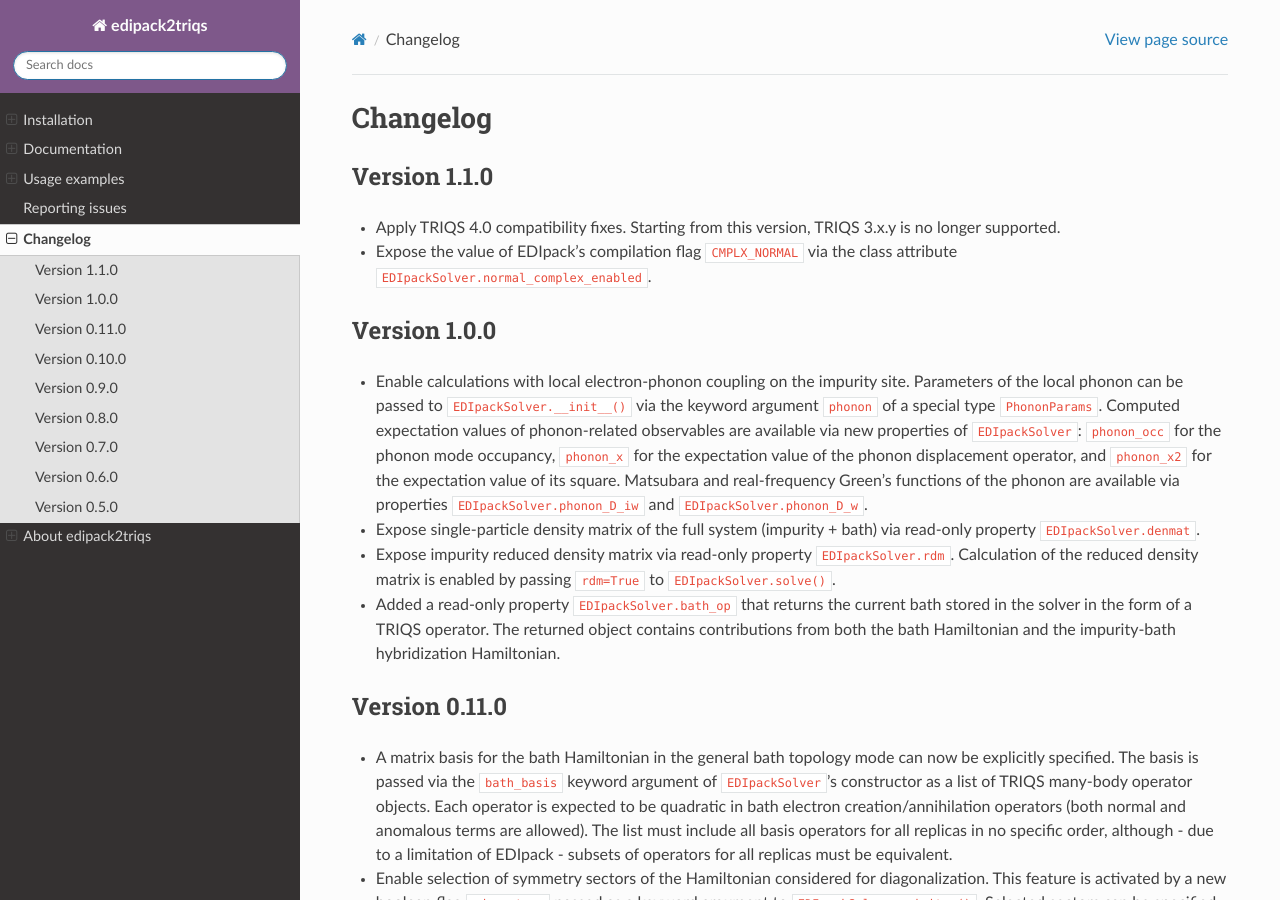
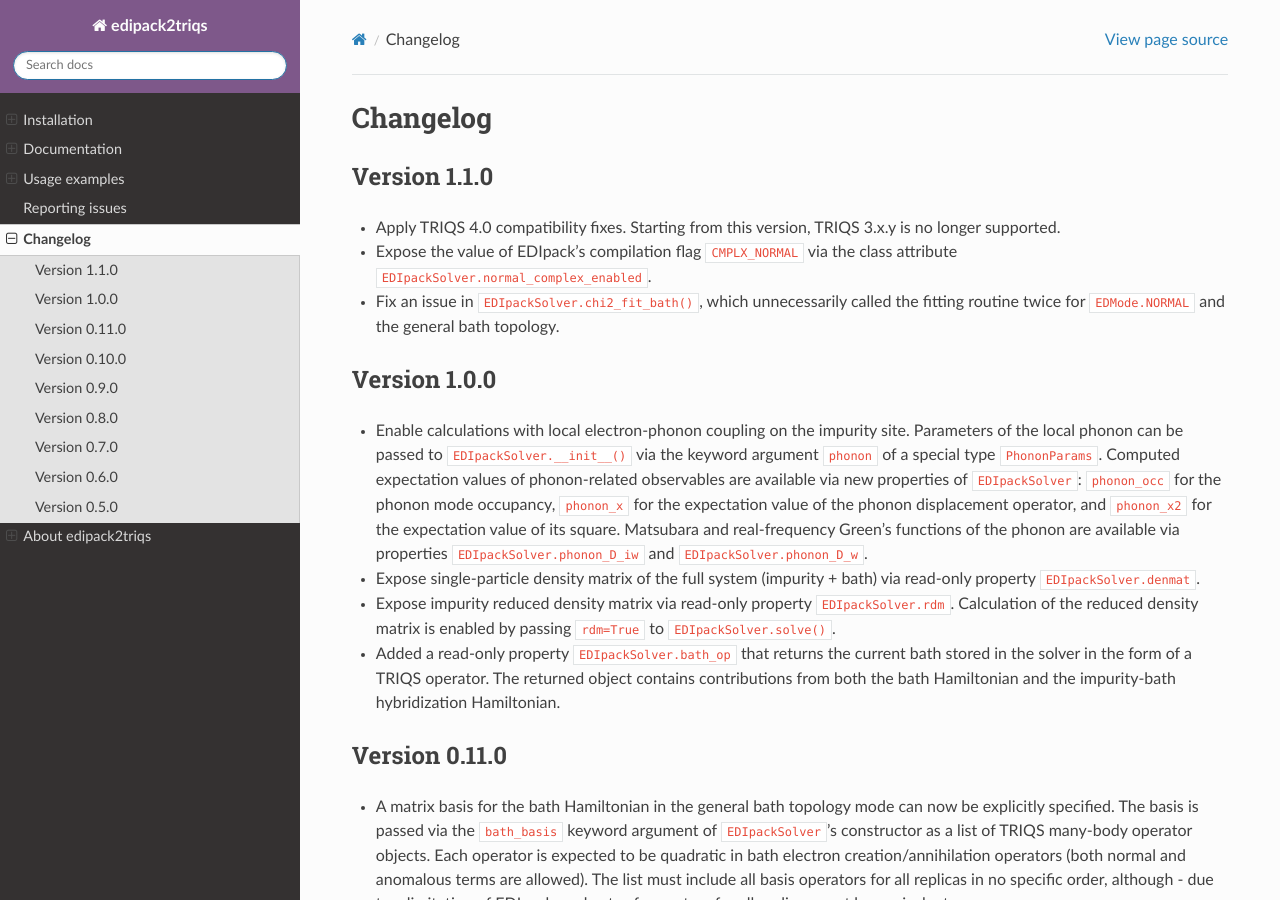
Before and after one commit to krivenko/edipack2triqs, a Sphinx documentation site: the page built from doc/ChangeLog.md, in a window 1280 px wide and 900 px high. Built offline with Sphinx 7.4.7 and the Read the Docs theme 3.1.0, drawn with Linux system fonts in a browser that asks for light colours.

Commit message:
Updated changelog

```diff
--- a/doc/ChangeLog.md
+++ b/doc/ChangeLog.md
@@ -9,6 +9,9 @@
 
 * Expose the value of EDIpack's compilation flag `CMPLX_NORMAL` via the class
   attribute `EDIpackSolver.normal_complex_enabled`.
+
+* Fix an issue in `EDIpackSolver.chi2_fit_bath()`, which unnecessarily called
+  the fitting routine twice for `EDMode.NORMAL` and the general bath topology.
 
 ## Version 1.0.0
 
```
